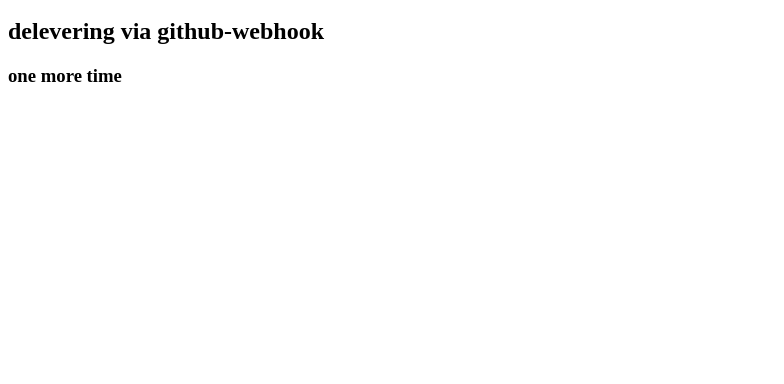
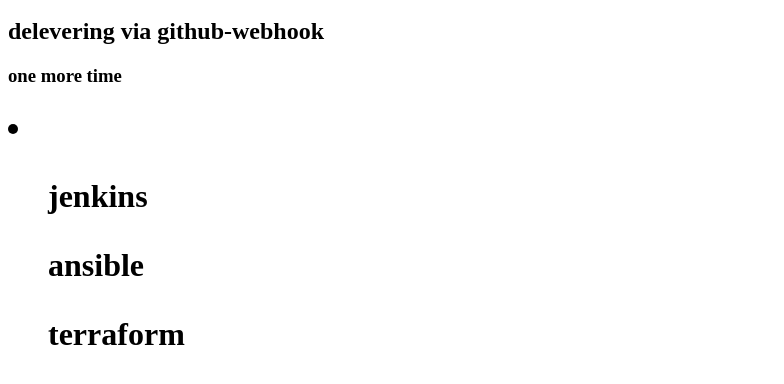
Before and after one commit to immanojgm/first-html-app, a plain HTML site: page index.html in a window 1280 px wide. Shown: the part 48-432 px from the top of the page, without its empty margins (0-784 px from the left). Drawn offline with Linux system fonts and the light colour scheme.

Commit message:
Update index.html

```diff
--- a/index.html
+++ b/index.html
@@ -1,3 +1,10 @@
 <h1>WELLCOME TO JENKINS BY SIMPLILEARN!!!!</h1>
 <h2>delevering via github-webhook</h2>
 <h3>one more time</h3>
+<h1>
+  <li>
+  <ol>jenkins</ol>
+  <ol>ansible</ol>
+  <ol>terraform</ol>
+</li>
+</h1>
```
